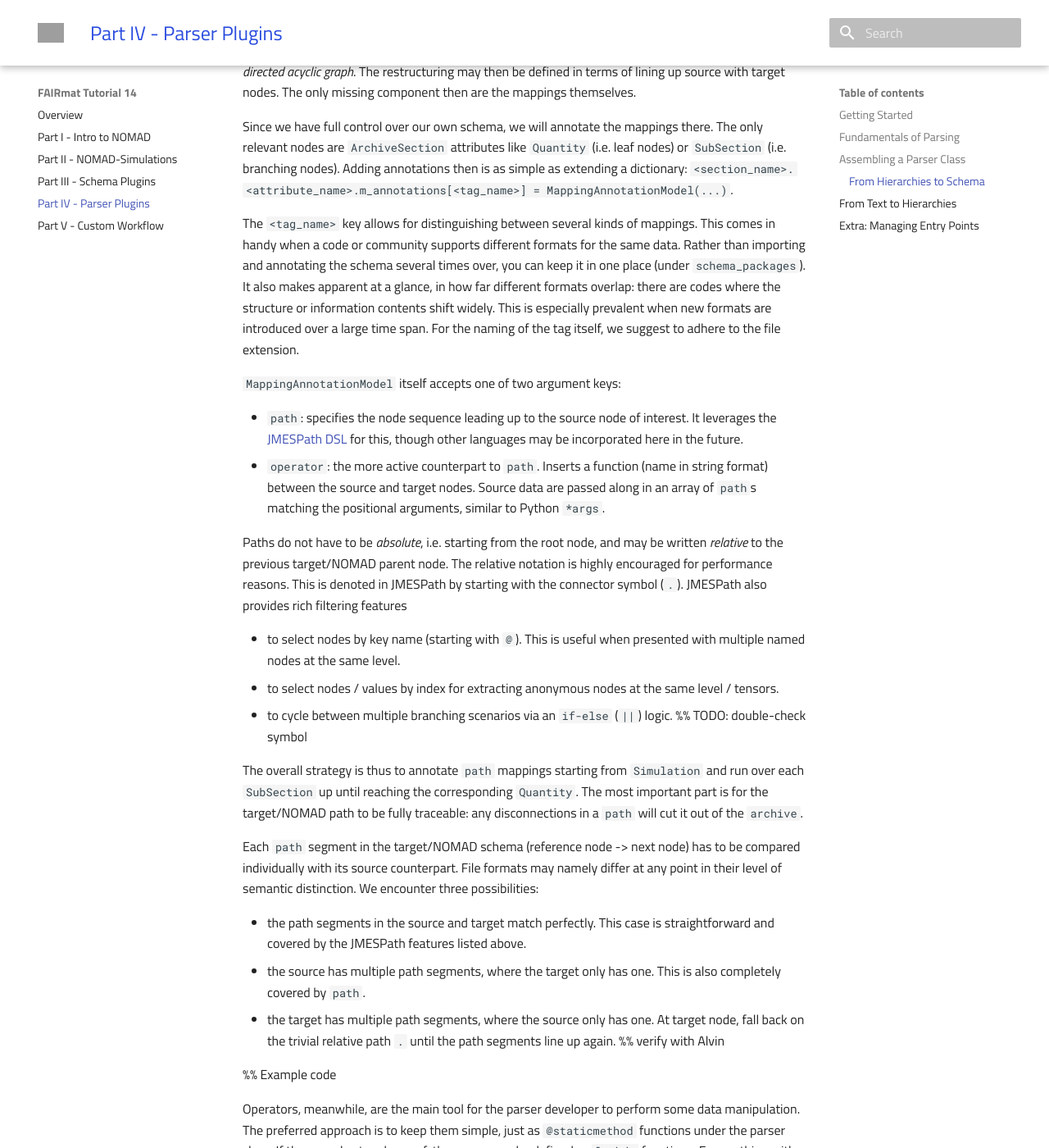
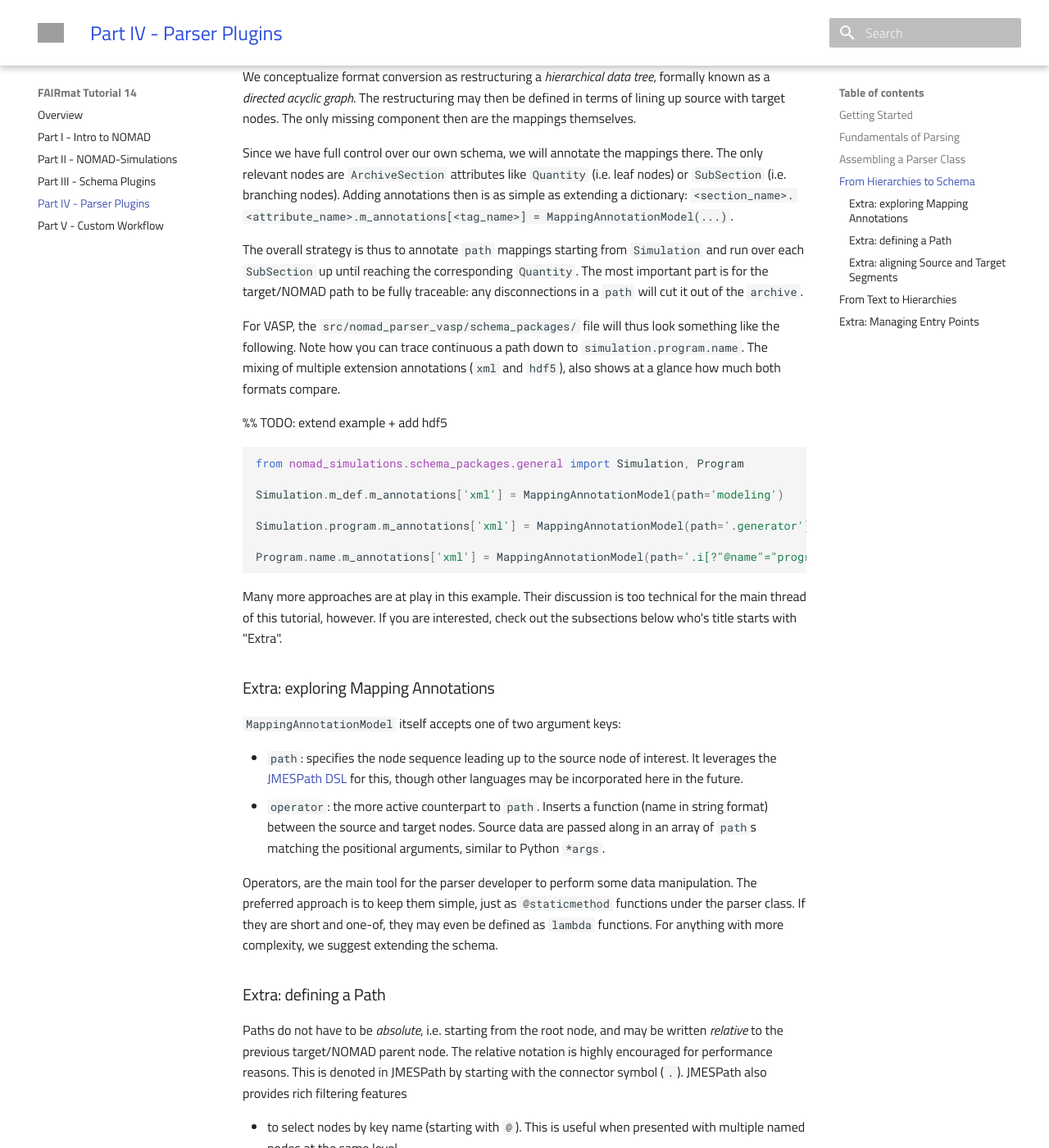
Before and after one commit to FAIRmat-NFDI/fairmat-tutorial-14-computational-plugins, an MkDocs documentation site: the page built from docs/parser_plugins.md, in a window 1280 px wide and 1400 px high, scrolled down 3984 px. Shown: the whole window at 82% size. Built offline with MkDocs 1.6.1 and Material for MkDocs 9.7.7, drawn with Linux system fonts in a browser that asks for light colours; nearby versions of some CDN libraries; library files that are not in the unit come from our copies; some of the changed text lies outside the part shown; grey boxes are pictures that could not be loaded.

Commit message:
Streamline "From Hierarchies to Schema

````diff
--- a/docs/parser_plugins.md
+++ b/docs/parser_plugins.md
@@ -88,6 +88,7 @@ from nomad.datamodel.datamodel import EntryArchive
 from nomad.config import config
 from nomad.parsing import MatchingParser
 from nomad.parsing.file_parser.mapping_parser import MetainfoParser, XMLParser
+from nomad_parser_vasp.schema_packages.vasp_schema import Simulation
 
 configuration = config.get_plugin_entry_point(
     'nomad_parser_vasp.parsers:xml_entry_point'
@@ -123,7 +124,7 @@ Next, going over the contents in `parse`, line-by-line:
  - Finally, the processed data in the `Simulation` object is stored in the `data` section. You are not permitted to change the storage destination. At best, you may repeat these steps to connect legacy parsers to `run`.  %% TODO: what about results?
 
 
-### From Hierarchies to Schema
+## From Hierarchies to Schema
 
 We conceptualize format conversion as restructuring a _hierarchical data tree_, formally known as a _directed acyclic graph_.
 The restructuring may then be defined in terms of lining up source with target nodes.
@@ -133,18 +134,43 @@ Since we have full control over our own schema, we will annotate the mappings th
 The only relevant nodes are `ArchiveSection` attributes like `Quantity` (i.e. leaf nodes) or `SubSection` (i.e. branching nodes).
 Adding annotations then is as simple as extending a dictionary: `<section_name>.<attribute_name>.m_annotations[<tag_name>] = MappingAnnotationModel(...)`.
 
-The `<tag_name>` key allows for distinguishing between several kinds of mappings.
-This comes in handy when a code or community supports different formats for the same data.
-Rather than importing and annotating the schema several times over, you can keep it in one place (under `schema_packages`).
-It also makes apparent at a glance, in how far different formats overlap:
-there are codes where the structure or information contents shift widely.
-This is especially prevalent when new formats are introduced over a large time span.
-For the naming of the tag itself, we suggest to adhere to the file extension.
+The overall strategy is thus to annotate `path` mappings starting from `Simulation` and run over each `SubSection` up until reaching the corresponding `Quantity`.
+The most important part is for the target/NOMAD path to be fully traceable:
+any disconnections in a `path` will cut it out of the `archive`.
+
+For VASP, the `src/nomad_parser_vasp/schema_packages/` file will thus look something like the following.
+Note how you can trace continuous a path down to `simulation.program.name`.
+The mixing of multiple extension annotations (`xml` and `hdf5`), also shows at a glance how much both formats compare.
+
+%% TODO: extend example + add hdf5
+
+```python
+from nomad_simulations.schema_packages.general import Simulation, Program
+
+Simulation.m_def.m_annotations['xml'] = MappingAnnotationModel(path='modeling')
+
+Simulation.program.m_annotations['xml'] = MappingAnnotationModel(path='.generator')
+
+Program.name.m_annotations['xml'] = MappingAnnotationModel(path='.i[?"@name"="program"]')
+```
+
+Many more approaches are at play in this example.
+Their discussion is too technical for the main thread of this tutorial, however.
+If you are interested, check out the subsections below who's title starts with "Extra".
+
+### Extra: exploring Mapping Annotations
 
 `MappingAnnotationModel` itself accepts one of two argument keys:
 
 - `path`: specifies the node sequence leading up to the source node of interest. It leverages the [JMESPath DSL](https://jmespath.org/) for this, though other languages may be incorporated here in the future.
 - `operator`: the more active counterpart to `path`. Inserts a function (name in string format) between the source and target nodes. Source data are passed along in an array of `path`s matching the positional arguments, similar to Python `*args`.
+
+Operators, are the main tool for the parser developer to perform some data manipulation.
+The preferred approach is to keep them simple, just as `@staticmethod` functions under the parser class.
+If they are short and one-of, they may even be defined as `lambda` functions.
+For anything with more complexity, we suggest extending the schema.
+
+### Extra: defining a Path
 
 Paths do not have to be _absolute_, i.e. starting from the root node, and may be written _relative_ to the previous target/NOMAD parent node.
 The relative notation is highly encouraged for performance reasons.
@@ -155,11 +181,9 @@ JMESPath also provides rich filtering features
 - to select nodes / values by index for extracting anonymous nodes at the same level / tensors.
 - to cycle between multiple branching scenarios via an `if-else` (`||`) logic.  %% TODO: double-check symbol
 
-The overall strategy is thus to annotate `path` mappings starting from `Simulation` and run over each `SubSection` up until reaching the corresponding `Quantity`.
-The most important part is for the target/NOMAD path to be fully traceable:
-any disconnections in a `path` will cut it out of the `archive`.
+### Extra: aligning Source and Target Segments
 
-Each `path` segment in the target/NOMAD schema (reference node -> next node) has to be compared individually with its source counterpart.
+Each path segment in the target/NOMAD schema (reference node -> next node) has to be compared individually with its source counterpart.
 File formats may namely differ at any point in their level of semantic distinction.
 We encounter three possibilities:
 
@@ -167,15 +191,7 @@ We encounter three possibilities:
 - the source has multiple path segments, where the target only has one. This is also completely covered by `path`.
 - the target has multiple path segments, where the source only has one. At target node, fall back on the trivial relative path `.` until the path segments line up again. %% verify with Alvin
 
-%% Example code
-
-Operators, meanwhile, are the main tool for the parser developer to perform some data manipulation.
-The preferred approach is to keep them simple, just as `@staticmethod` functions under the parser class.
-If they are short and one-of, they may even be defined as `lambda` functions.
-For anything with more complexity, we suggest extending the schema.
-More on this topic in the part [Extending NOMAD-Simulations](schema_plugins.md).
-
-%% What if a connector node may be entirely absent, e.g. as with workflows.
+%% What if a connector node may be entirely absent, e.g. as with workflows?
 
 ## From Text to Hierarchies
 
````
